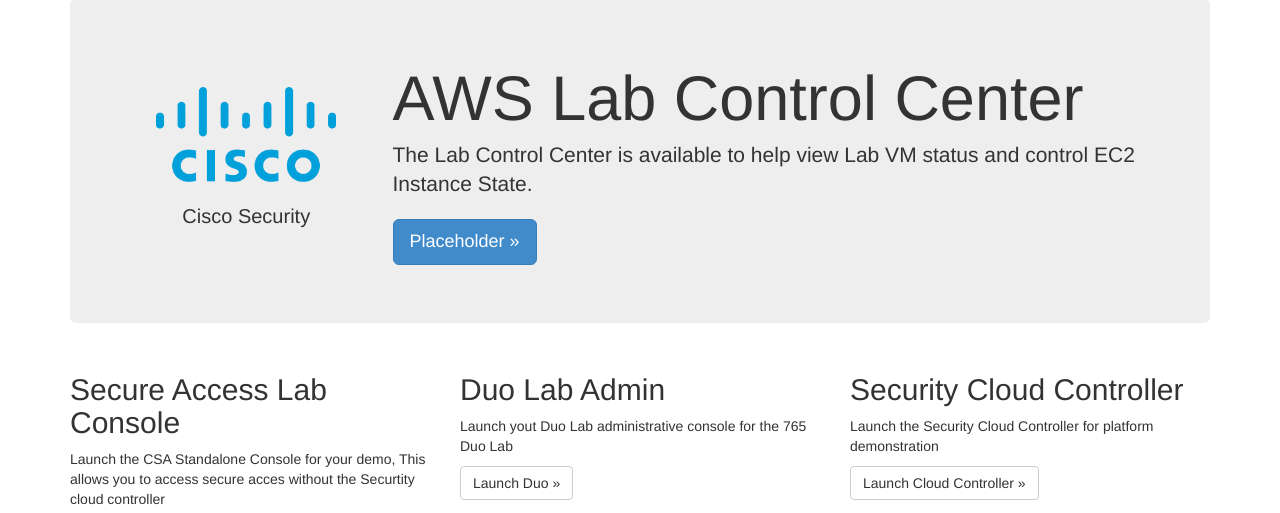
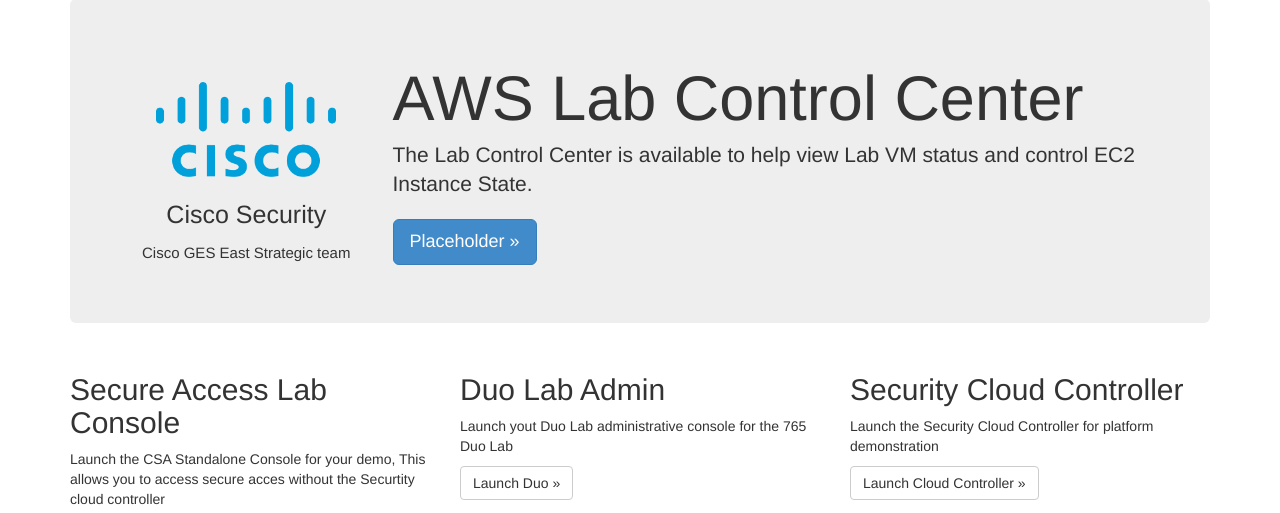
Before and after one commit to cdaguanno/DuoOIDC-DemoApp, a Django app: template app/templates/app/index.html in a window 1280 px wide. Shown: the part 51-564 px from the top of the page. Run offline with Django 5.2, Linux system fonts and the light colour scheme; the template is opened without the code that fills it, so the values that code supplies are empty; some libraries are stand-ins or nearby versions.

Commit message:
logo realignment

```diff
--- a/app/templates/app/index.html
+++ b/app/templates/app/index.html
@@ -4,13 +4,14 @@
 
 <div class="jumbotron">
     <div class="row align-items-center">
-        <div class="col-md-3 text-center" style="margin-top: 40px;">
+        <div class="col-md-3 text-center" style="margin-top: 35px;">
             <img src="{% static 'app/images/Cisco_logo_blue_2016.svg.png' %}"
                  class="img-fluid"
                  alt="Cisco Security"
                  style="max-width: 180px; height: auto;">
-            <p style="margin-top: 20px; font-size: 2rem;">Cisco Security</p>
-        </div>
+            <p style="margin-top: 20px; font-size: 2.5rem;">Cisco Security</p>
+            <p style="margin-top: 10px; font-size: 1.5rem;">Cisco GES East Strategic team</p>
+</div>
         <div class="col-md-9">
             <h1>AWS Lab Control Center</h1>
             <p class="lead">The Lab Control Center is available to help view Lab VM status and control EC2 Instance State.</p>
```
